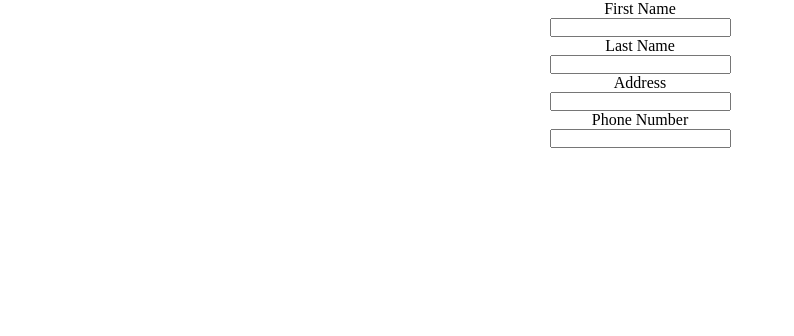
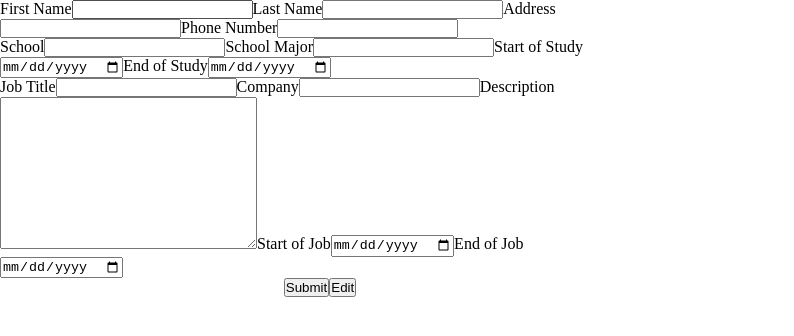
Before and after one commit to kyougene/cv-app, a React (Vite) app: page / in a window 1280 px wide. Shown: the top 336 px of the page, without its empty margins (0-794 px from the left). Built offline with nearby package versions, Linux system fonts and the light colour scheme.

Commit message:
each section for form

```diff
--- a/src/App.jsx
+++ b/src/App.jsx
@@ -1,8 +1,19 @@
+import CvForm from "./Components/CvForm.jsx";
 import GeneralSection from "./Components/GeneralSection.jsx";
+import EducationSection from "./Components/EducationSection.jsx";
+import ExperienceSection from "./Components/ExperienceSection.jsx";
+import ActionButtons from "./Components/ActionButtons.jsx";
 import "./style.css";
 
 function App() {
-  return <GeneralSection />;
+  return (
+    <CvForm>
+      <GeneralSection />
+      <EducationSection />
+      <ExperienceSection />
+      <ActionButtons />
+    </CvForm>
+  );
 }
 
 export default App;
--- /dev/null
+++ b/src/Components/ActionButtons.jsx
@@ -0,0 +1,10 @@
+export default function ActionButtons() {
+  return (
+    <div className="button-container">
+      <button className="button">Submit</button>
+      <button className="button" type="button">
+        Edit
+      </button>
+    </div>
+  );
+}
--- /dev/null
+++ b/src/Components/CvForm.jsx
@@ -0,0 +1,10 @@
+export default function CvForm({ children }) {
+  function handleClick(e) {
+    e.preventDefault();
+  }
+  return (
+    <form action="" onSubmit={handleClick} className="form">
+      {children}
+    </form>
+  );
+}
--- /dev/null
+++ b/src/Components/EducationSection.jsx
@@ -0,0 +1,54 @@
+import { useRef } from "react";
+
+export default function EducationSection() {
+  const schoolNameRef = useRef();
+  const schoolMajorRef = useRef();
+  const startOfStudyRef = useRef();
+  const endOfStudyRef = useRef();
+  console.log("Ed Render");
+
+  return (
+    <div className="education-section section">
+      <label htmlFor="schoolName" className="label">
+        School
+      </label>
+      <input
+        type="text"
+        id="schoolName"
+        className="input"
+        name="schoolName"
+        ref={schoolNameRef}
+      />
+      <label htmlFor="schoolMajor" className="label">
+        School Major
+      </label>
+      <input
+        type="text"
+        id="schoolMajor"
+        className="input"
+        name="schoolMajor"
+        ref={schoolMajorRef}
+      />
+      <label htmlFor="startOfStudy" className="label">
+        Start of Study
+      </label>
+      <input
+        type="date"
+        id="startOfStudy"
+        className="input"
+        name="startOfStudy"
+        ref={startOfStudyRef}
+      />
+      <label htmlFor="endOfStudy" className="label">
+        End of Study
+      </label>
+      <input
+        type="date"
+        name="endOfStudy"
+        id="endOfStudy"
+        className="input"
+        ref={endOfStudyRef}
+      />
+    </div>
+  );
+}
--- /dev/null
+++ b/src/Components/ExperienceSection.jsx
@@ -0,0 +1,64 @@
+import { useRef } from "react";
+
+export default function ExperienceSection() {
+  const jobTitleRef = useRef();
+  const companyNameRef = useRef();
+  const descriptionRef = useRef();
+  const startOfJobRef = useRef();
+  const endOfJobRef = useRef();
+
+  return (
+    <div className="experience-section section">
+      <label htmlFor="job-title" className="label">
+        Job Title
+      </label>
+      <input
+        type="text"
+        id="job-title"
+        name="job-title"
+        className="input"
+        ref={jobTitleRef}
+      />
+      <label htmlFor="company-name" className="label">
+        Company
+      </label>
+      <input
+        type="text"
+        id="company-name"
+        name="companyName"
+        className="input"
+        ref={companyNameRef}
+      />
+      <label htmlFor="description" className="label">
+        Description
+      </label>
+      <textarea
+        name="description"
+        id="description"
+        cols="30"
+        rows="10"
+        ref={descriptionRef}
+      ></textarea>
+      <label htmlFor="startOfJob" className="label">
+        Start of Job
+      </label>
+      <input
+        type="date"
+        id="startOfJob"
+        className="input"
+        name="startOfJob"
+        ref={startOfJobRef}
+      />
+      <label htmlFor="endOfJob" className="label">
+        End of Job
+      </label>
+      <input
+        type="date"
+        name="endOfJob"
+        id="endOfJob"
+        className="input"
+        ref={endOfJobRef}
+      />
+    </div>
+  );
+}
--- a/src/Components/GeneralSection.jsx
+++ b/src/Components/GeneralSection.jsx
@@ -5,10 +5,9 @@ export default function GeneralSection() {
   const lastNameRef = useRef();
   const addressRef = useRef();
   const phoneNumberRef = useRef();
-
+  console.log("gen render");
   return (
-    <div className="general-section">
-      <form action="" className="general-info-form">
+    <div className="general-section section">
       <label htmlFor="first-name" className="label">
         First Name
       </label>
@@ -36,7 +35,6 @@ export default function GeneralSection() {
         id="phoneNumber"
         ref={phoneNumberRef}
       />
-      </form>
     </div>
   );
 }
--- a/src/style.css
+++ b/src/style.css
@@ -6,8 +6,20 @@
   box-sizing: border-box;
 }
 
-form {
+.root {
+  width: 100vw;
+  height: 100vh;
+}
+
+.form {
   display: flex;
   flex-direction: column;
   align-items: center;
+  width: 50%;
+  height: auto;
 }
+
+.button-container {
+  display: flex;
+  justify-content: center;
+}
```
Lines whose indentation alone changed are shown as unchanged.
